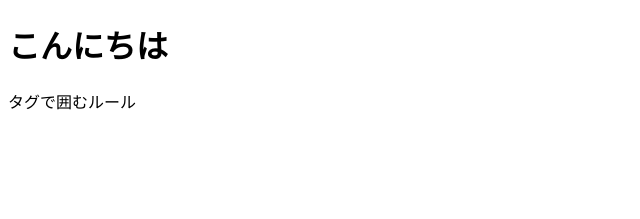
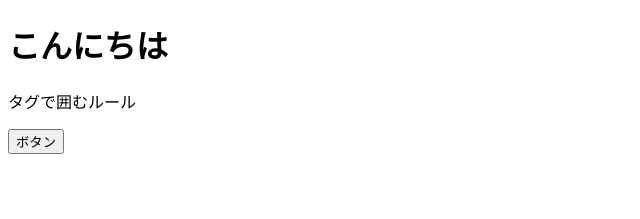
Before and after one commit to Mika-Tachikawa/React_2, a React (Create React App) app: page / in a window 1280 px wide. Shown: the top 219 px of the page, without its empty margins (0-640 px from the left). Built offline with nearby package versions, Linux system fonts and the light colour scheme.

Commit message:
ボタンの追加

```diff
--- a/src/App.jsx
+++ b/src/App.jsx
@@ -25,10 +25,15 @@
 //export default App;
 
 export const App = () => {
+  const onClickButton = () => {
+    alert();
+  };
+
   return (
     <>
       <h1>こんにちは</h1>
       <p>タグで囲むルール</p>
+      <button onClick={onClickButton}>ボタン</button>
     </>
   );
 };
```
